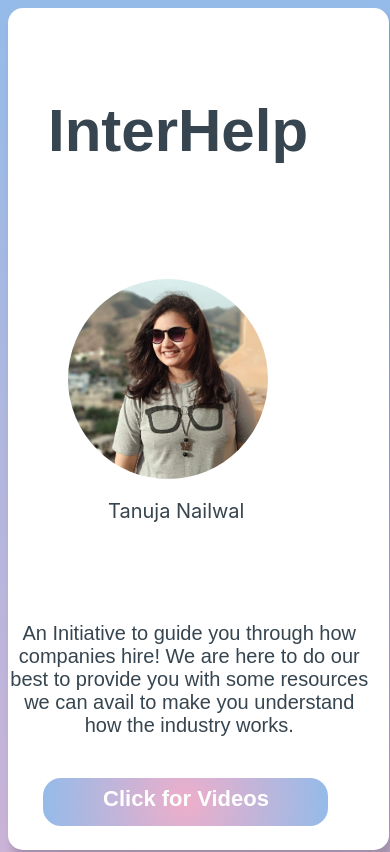
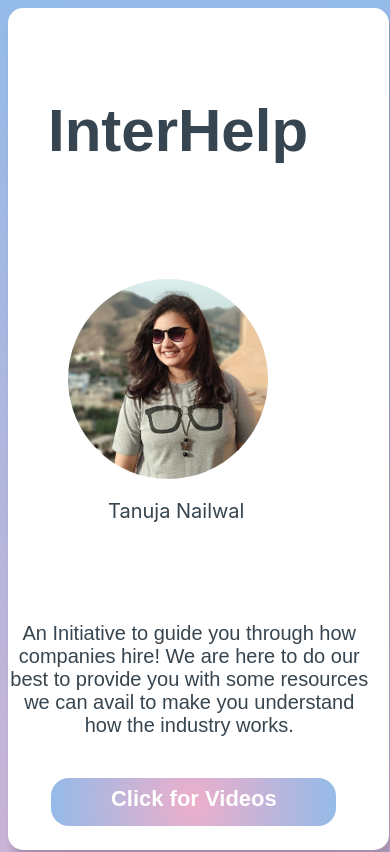
Before and after one commit to pchandna24/InterHelp, a React (Create React App) app: page / in a window 390 px wide. Shown: the top 852 px of the page. Built offline with nearby package versions, Linux system fonts and the light colour scheme; grey boxes are pictures that could not be loaded.

Commit message:
Update home.css

```diff
--- a/src/Components/home.css
+++ b/src/Components/home.css
@@ -115,6 +115,6 @@
   }
   .scroller {
     margin-top: 89vh;
-    margin-left: 9vw;
+    margin-left: 11vw;
   }
 }
```
